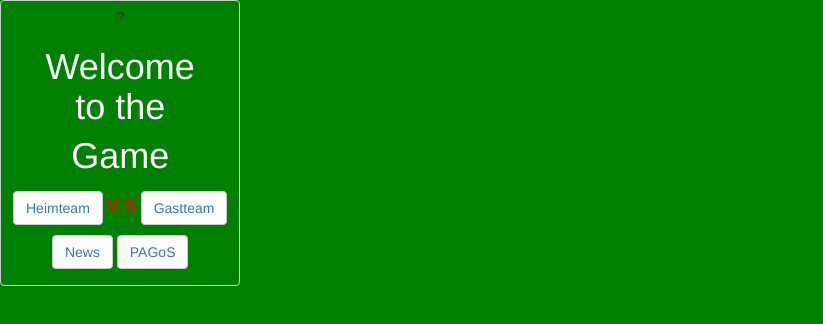
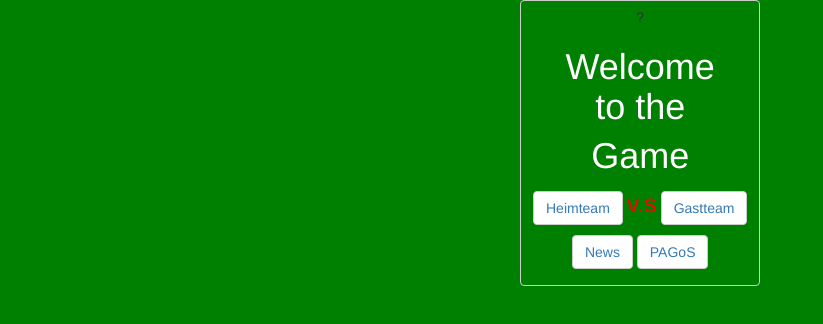
Before and after one commit to adrfotos/adrfotos.github.io, a plain HTML site: page index.html in a window 1280 px wide. Shown: the whole page, without its empty margins (0-823 px from the left). Drawn offline with nearby package versions, Linux system fonts and the light colour scheme.

Commit message:
zentrietr

```diff
--- a/index.html
+++ b/index.html
@@ -10,7 +10,7 @@
 
 <body style="background:green">
   <div id="abstand"></div>
-  <div id="content">
+  <div id="content" style="margin:0 auto;width: 240px;">
   <span style="background:green"
     <button class="btn btn-default" type="submit">?</button>
   <h1><span style="color:white">Welcome<p> to the<p> Game<p></h1>
```
